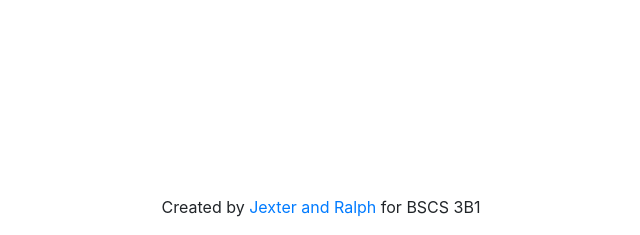
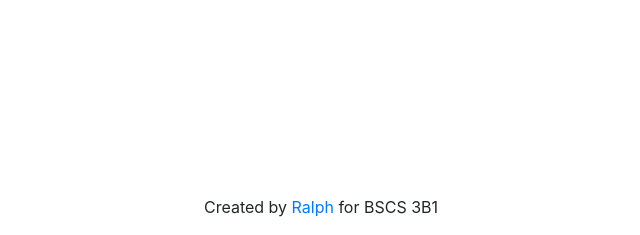
Before and after one commit to RalphMacahipay/logApp-Macahipay, a PHP site: page /index.php in a window 1280 px wide. Shown: the part 565-800 px from the top of the page, without its empty margins (319-959 px from the left). Run offline with PHP 8.4, Linux system fonts and the light colour scheme; data that the repository does not hold is empty.

Commit message:
changes made

```diff
--- a/inc/footer.php
+++ b/inc/footer.php
@@ -1,6 +1,6 @@
 <footer class="mastfoot mt-auto" style="text-align: center;">
     <div class="inner">
-      <p>Created by <a href="https://github.com/RalphMacahipay">Jexter and Ralph</a> for BSCS 3B1</p>
+      <p>Created by <a href="https://github.com/RalphMacahipay">Ralph</a> for BSCS 3B1</p>
     </div>
 </footer>
   </body>
```
Also changed, not shown: 1 other file.
